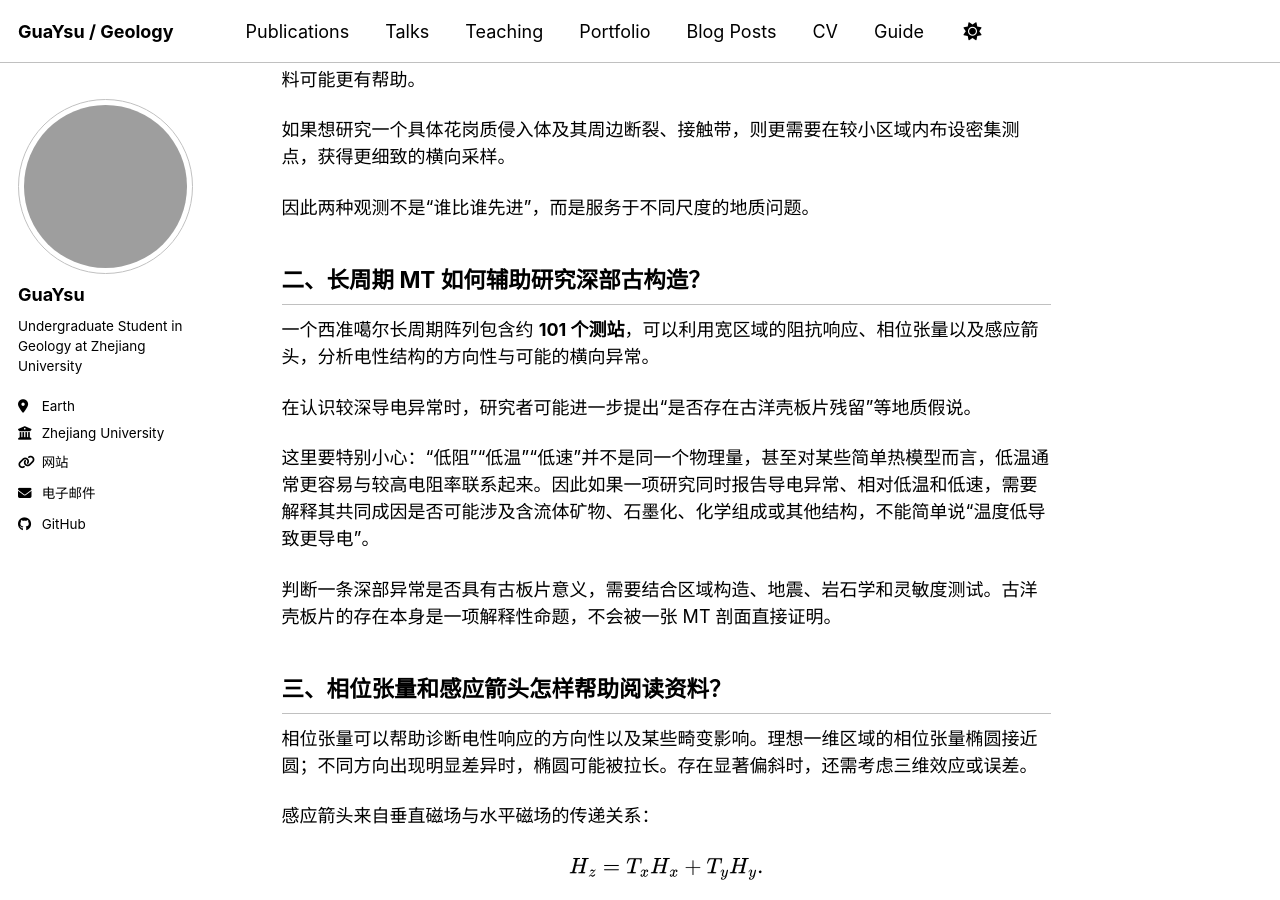
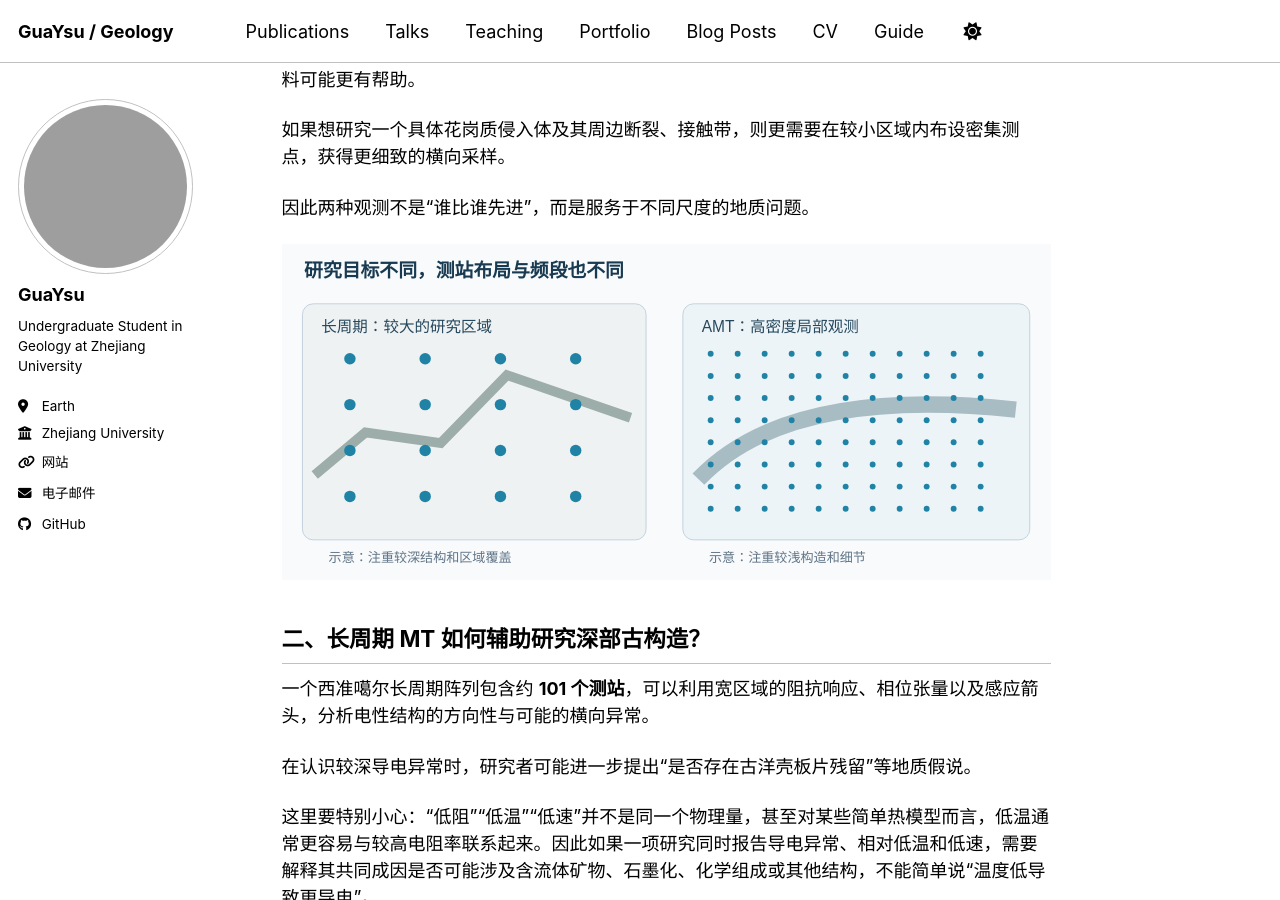
Before and after one commit to GuaYsu/guaysu.github.io, a Jekyll site: the page built from _posts/2026-10-21-mt-course-08g-junggar-amt.md, in a window 1280 px wide and 900 px high, scrolled down 516 px. Built offline with Jekyll 4.4.1, drawn with Linux system fonts in a browser that asks for light colours; a script bundle is joined from its source files by our own code; library files that are not in the unit come from our copies; grey boxes are pictures that could not be loaded.

Commit message:
docs(mt): integrate explanatory SVG into 08g-junggar-amt

```diff
--- a/_posts/2026-10-21-mt-course-08g-junggar-amt.md
+++ b/_posts/2026-10-21-mt-course-08g-junggar-amt.md
@@ -20,6 +20,8 @@ tags: [大地电磁, 西准噶尔, AMT, 构造解释]
 如果想研究一个具体花岗质侵入体及其周边断裂、接触带，则更需要在较小区域内布设密集测点，获得更细致的横向采样。
 
 因此两种观测不是“谁比谁先进”，而是服务于不同尺度的地质问题。
+
+![大范围长周期 MT 与局部高密度 AMT 布站尺度示意](/images/posts/mt-course/42-mt-scale-amt.svg)
 
 ## 二、长周期 MT 如何辅助研究深部古构造？
 
```
